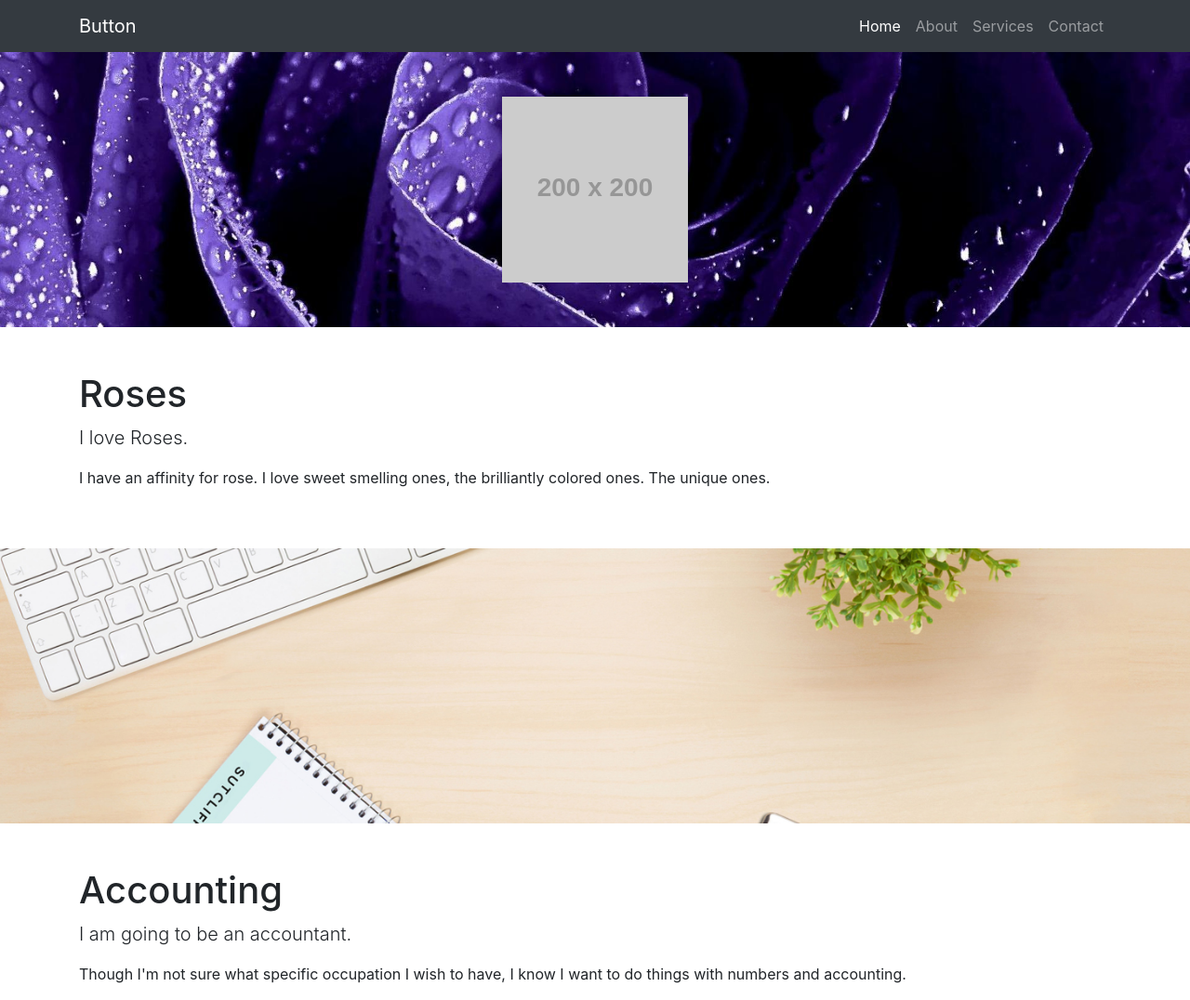
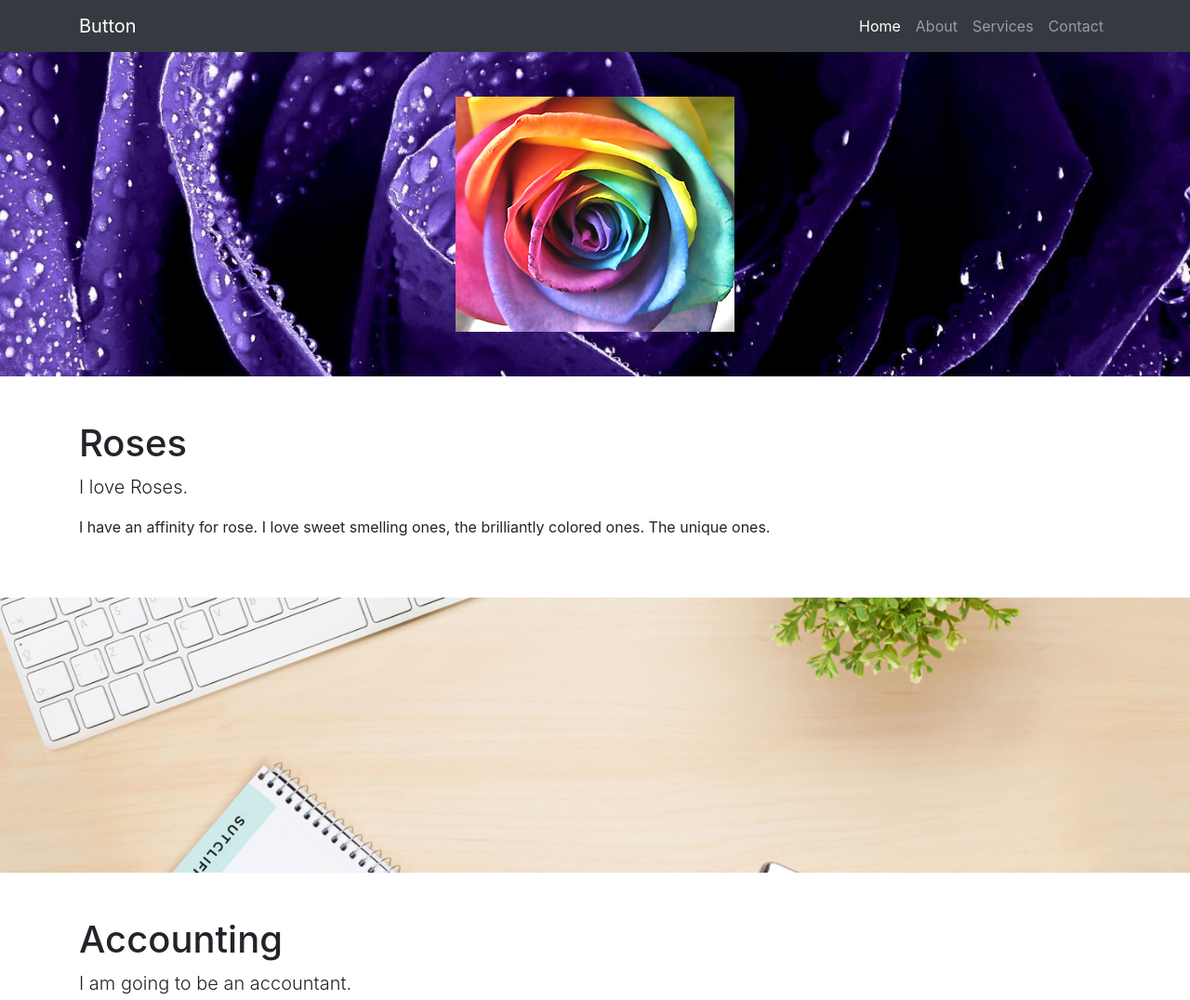
Before and after one commit to vhufschm/vhufschm.github.io, a website: page index.html in a window 1280 px wide. Shown: the top 1076 px of the page at 93% size. Drawn offline with Linux system fonts and the light colour scheme; placeholder pictures from the web are drawn by us.

Commit message:
logo fix

```diff
--- a/index.html
+++ b/index.html
@@ -50,7 +50,7 @@
 
   <!-- Header - set the background image for the header in the line below -->
   <header class="py-5 bg-image-full" style="background-image: url('purplerose.jpg');">
-    <img class="img-fluid d-block mx-auto" src="http://placehold.it/200x200&text=Logo" alt="">
+    <img class="img-fluid d-block mx-auto" src="rainbowrose.jpg" alt="">
   </header>
 
   <!-- Content section -->
```
